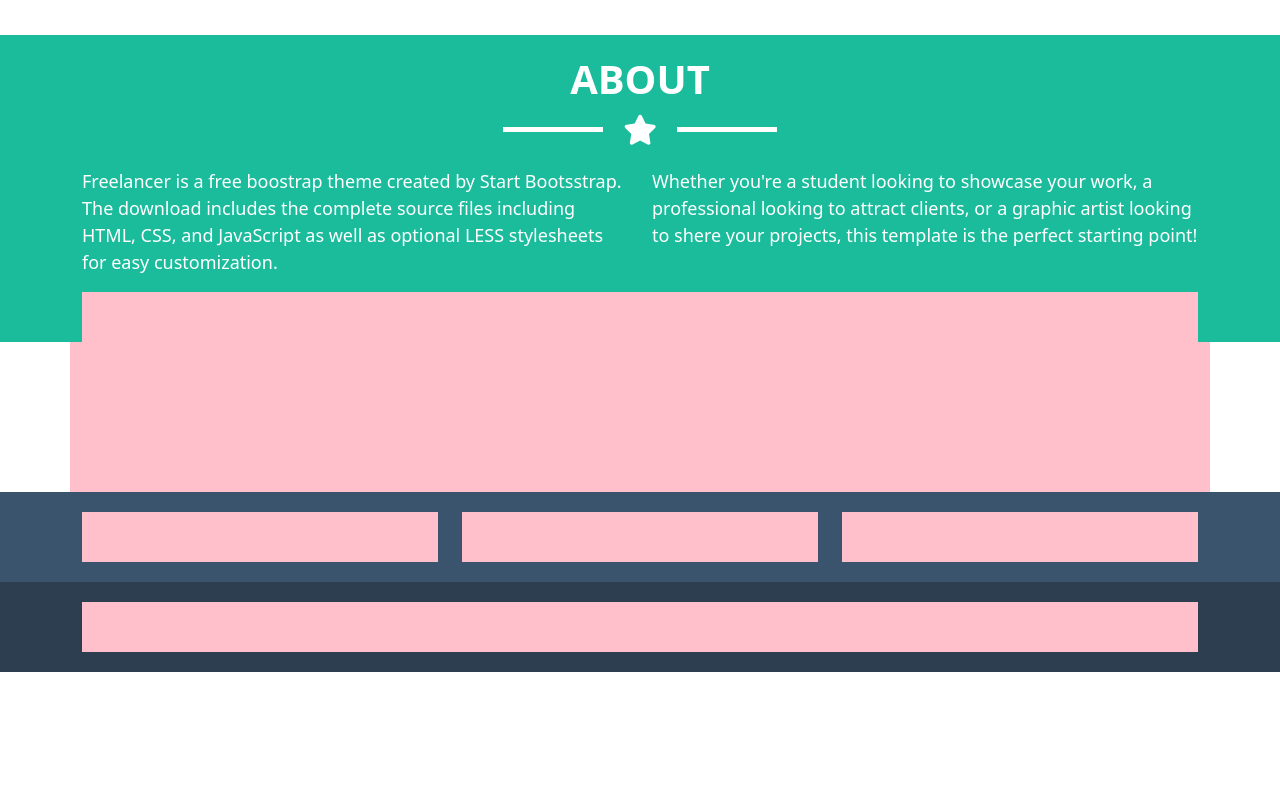
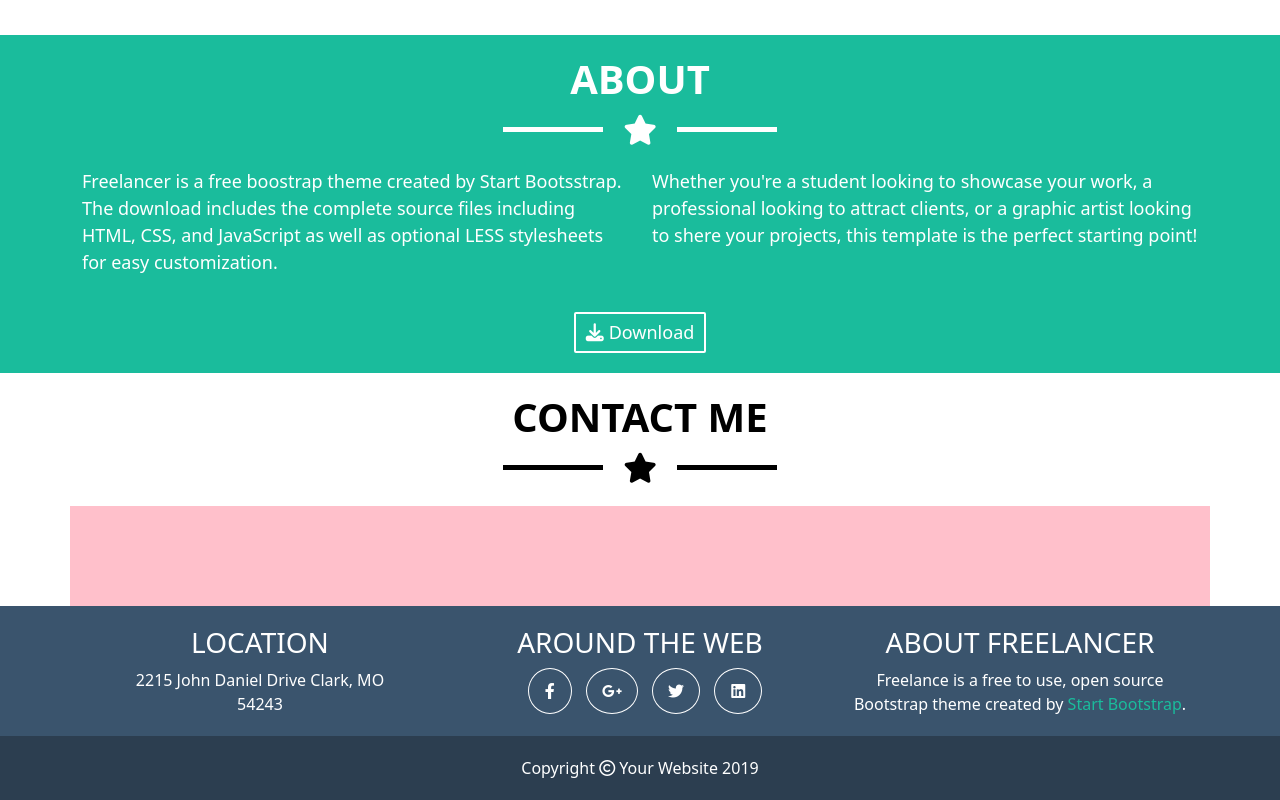
Before and after one commit to leonardopea/html-css-bootstrap-freelancer, a plain HTML site: page index.html in a window 1280 px wide. Shown: the part 1253-2053 px from the top of the page. Before the commit the page ends 1925 px from the top, so only its background shows below. Drawn offline with nearby package versions, Linux system fonts and the light colour scheme.

Commit message:
footer terminato

```diff
--- a/css/style.css
+++ b/css/style.css
@@ -142,22 +142,46 @@ h2{
     margin: 0 auto;
 }
 
-
-
+button{
+    background-color: transparent;
+    color: white;
+    border: 2px solid white;
+    border-radius: 2px;
+    font-size: 18px;
+    padding: 5px 10px;
+}
+.download{
+    margin-right: 5px;
+}
 .background_grey{
     background-color: #3A546D;
 }
 
 
+.white{
+    color: white;
+}
 
+.green{
+    color: #1ABC9C;
+    text-decoration: none;
+}
 
+.circle, .circle2{
+    border-radius: 100%;
+    border: 1px solid white;
+    margin-left: 10px;
+}
+.circle{
+    padding: 14px 16px;
+}
 
-
-
-
-
-
-
+.circle2{
+    padding: 14px 15px;
+}
+.text_no{
+    text-decoration: none;
+}
 /*///////////////////////////////////////////////////
                      FOOTER
  ///////////////////////////////////////////////////*/
--- a/index.html
+++ b/index.html
@@ -125,8 +125,10 @@
                     </div>
                 </div>
                 <div class="row">
-                    <div class="col-12">
-                        <div class="col_pink"></div>
+                    <div class="col-12 col_margin text-center">
+                        <button>
+                            <i class="fa-solid fa-download download" style="color: #ffffff;"></i>Download
+                        </button>
                     </div>
                 </div>
 
@@ -137,7 +139,15 @@
         <div class="background_white">
             <div class="container-md">
                 <div class="row">
-                    <div class="col-12 col_pink text-center"></div>
+                    <div class="col-12 text-center col_margin">
+                        <h1 class="h1_black">CONTACT ME</h1>
+                        <div class="star">
+                            <hr class="riga_nera">
+                            <i class="fa-solid fa-star" style="color: #000000; font-size: 30px;"></i>
+                            <hr class="riga_nera">
+
+                        </div>
+                    </div>
                 </div>
                 <div class="row">
                     <div class="col-12 col_pink text-center"></div>
@@ -154,13 +164,23 @@
             <div class="container-md">
                 <div class="row">
                     <div class="col-12 col-md-4 col_margin text-center">
-                        <div class="col_pink"></div>
+                        <h3 class="white">LOCATION</h3>
+                        <div class="white">2215 John Daniel Drive Clark, MO</div>
+                        <div class="white">54243</div>
                     </div>
                     <div class="col-12 col-md-4 col_margin text-center">
-                        <div class="col_pink"></div>
+                        <h3 class="white">AROUND THE WEB</h3>
+                        <a href="#" class="fa-brands fa-facebook-f circle text_no" style="color: #ffffff;"></a>
+                        <a  href="#"class="fa-brands fa-google-plus-g circle2 text_no" style="color: #ffffff;"></a>
+                        <a href="#"class="fa-brands fa-twitter circle2 text_no" style="color: #ffffff;"></a>
+                        <a href="#"class="fa-brands fa-linkedin circle text_no" style="color: #ffffff;"></a>
+
                     </div>
                     <div class="col-12 col-md-4 col_margin text-center">
-                        <div class="col_pink"></div>
+                        <h3 class="white">ABOUT FREELANCER</h3>
+                        <div class="white">Freelance is a free to use, open
+                            source Bootstrap theme created by <a class="green" href="#">Start Bootstrap</a>.
+                        </div>
                     </div>
                 </div>
             </div>
@@ -178,7 +198,7 @@
         <div class="container-md">
             <div class="row">
                 <div class="col-12 text-center col_margin">
-                    <div class="col_pink"></div>
+                    <div class="white">Copyright <i class="fa-regular fa-copyright" style="color: #ffffff;"></i> Your Website 2019</div>
                 </div>
             </div>
         </div>
```
